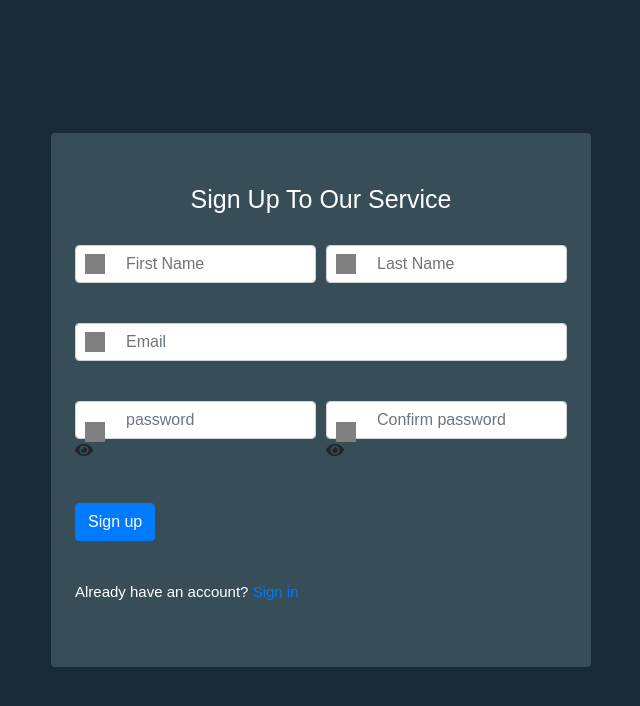
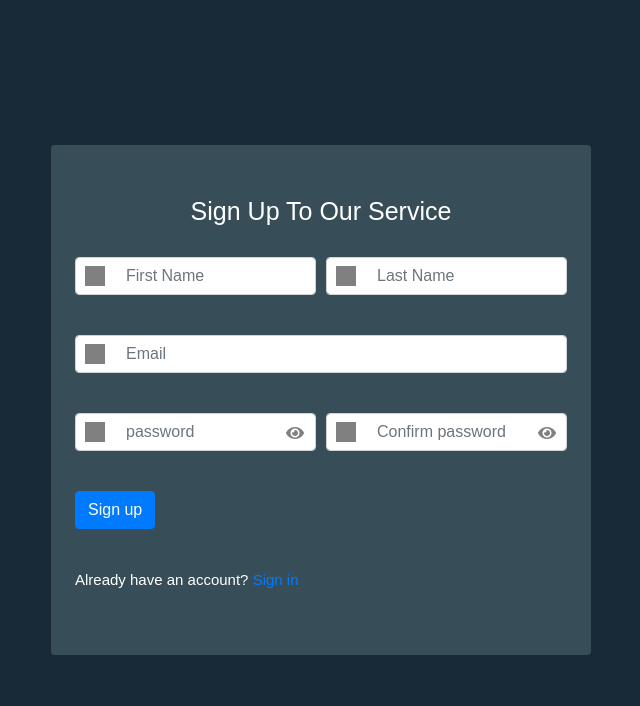
Before and after one commit to theodreh/resume_format, a Django app: page /signup in a window 1280 px wide. Shown: the top 706 px of the page, without its empty margins (304-944 px from the left). Run offline with Django 3.2, Linux system fonts and the light colour scheme; some libraries are stand-ins or nearby versions; grey boxes are pictures that could not be loaded.

Commit message:
Update style.css

```diff
--- a/resume_format/authentication/static/authentication/css/style.css
+++ b/resume_format/authentication/static/authentication/css/style.css
@@ -49,6 +49,33 @@ label.image-replace {
   background-repeat: no-repeat;
   background-position: 50% 0;
 }
+span.show_password{
+    position: absolute;
+    left: 464px;
+    top: 9px;
+    filter: contrast(0);
+}
+span.show_password:hover{
+  cursor: pointer;
+}
+span.signup_show_password{
+    position: absolute;
+    right: 17px;
+    top: 9px;
+    filter: contrast(0);
+}
+span.signup_show_password:hover{
+  cursor: pointer;
+}
+span.conf_show_password{
+    position: absolute;
+    left: 217px;
+    top: 9px;
+    filter: contrast(0);
+}
+span.conf_show_password:hover{
+  cursor: pointer;
+}
 label.username {
   background-image: url("https://codyhouse.co/demo/login-signup-modal-window/img/cd-icon-username.svg");
   filter:contrast(0);
@@ -70,7 +97,7 @@ input.full-width {
   width: 100%;
 }
 input.has-padding {
-  padding: 12px 20px 12px 50px;
+  padding: 12px 36px 12px 50px;
 }
 .error-message {
   display: inline-block;
@@ -118,3 +145,14 @@ input.has-padding {
     font-size:15px;
     color:white;
 }
+.login_oueter {
+    width: 360px;
+    max-width: 100%;
+}
+.logo_outer{
+    text-align: center;
+}
+.logo_outer img{
+    width:120px;
+    margin-bottom: 40px;
+}
```
